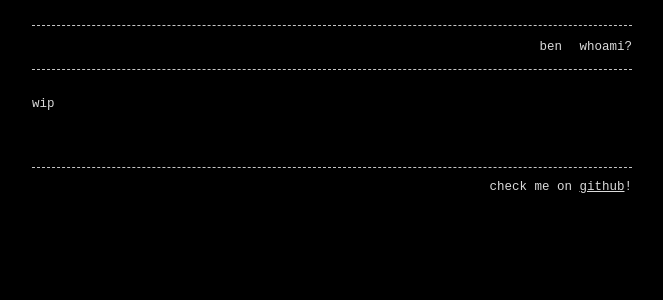
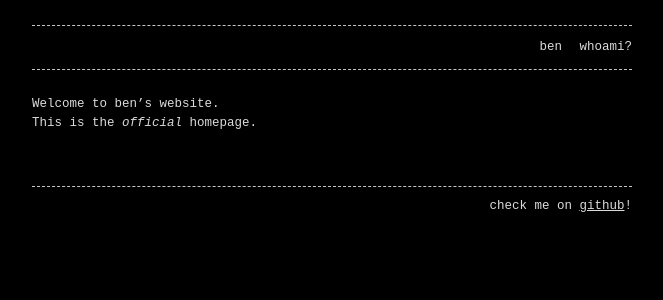
Before and after one commit to 0708090/0708090.github.io, a Jekyll site: the page built from index.md, in a window 1280 px wide. Shown: the top 300 px of the page, without its empty margins (308-971 px from the left). Built offline with Jekyll 4.4.1, drawn with Linux system fonts in a browser that asks for light colours.

Commit message:
Update index.md with welcome message
Added welcome message and homepage description.

```diff
--- a/index.md
+++ b/index.md
@@ -3,4 +3,5 @@ title: ben
 layout: home
 permalink: /
 ---
-wip
+Welcome to ben's website.
+This is the *official* homepage.
```
